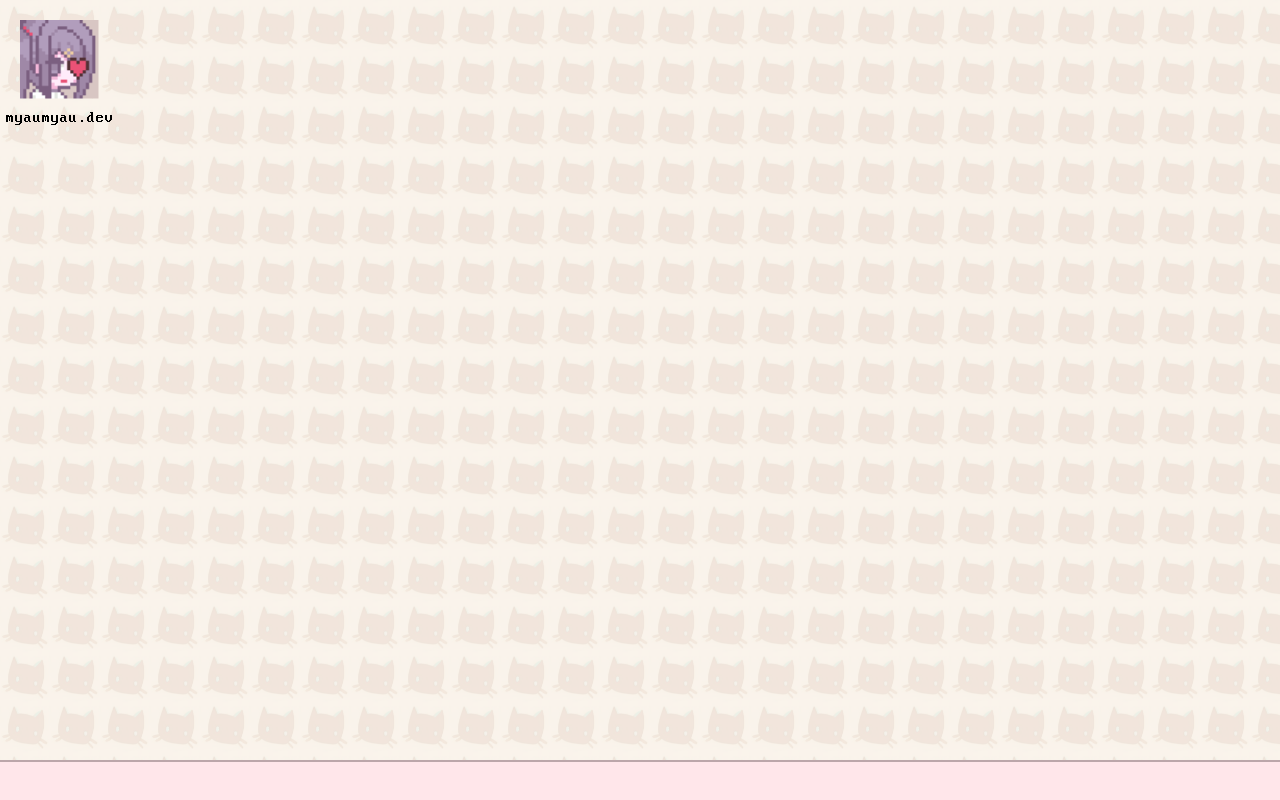
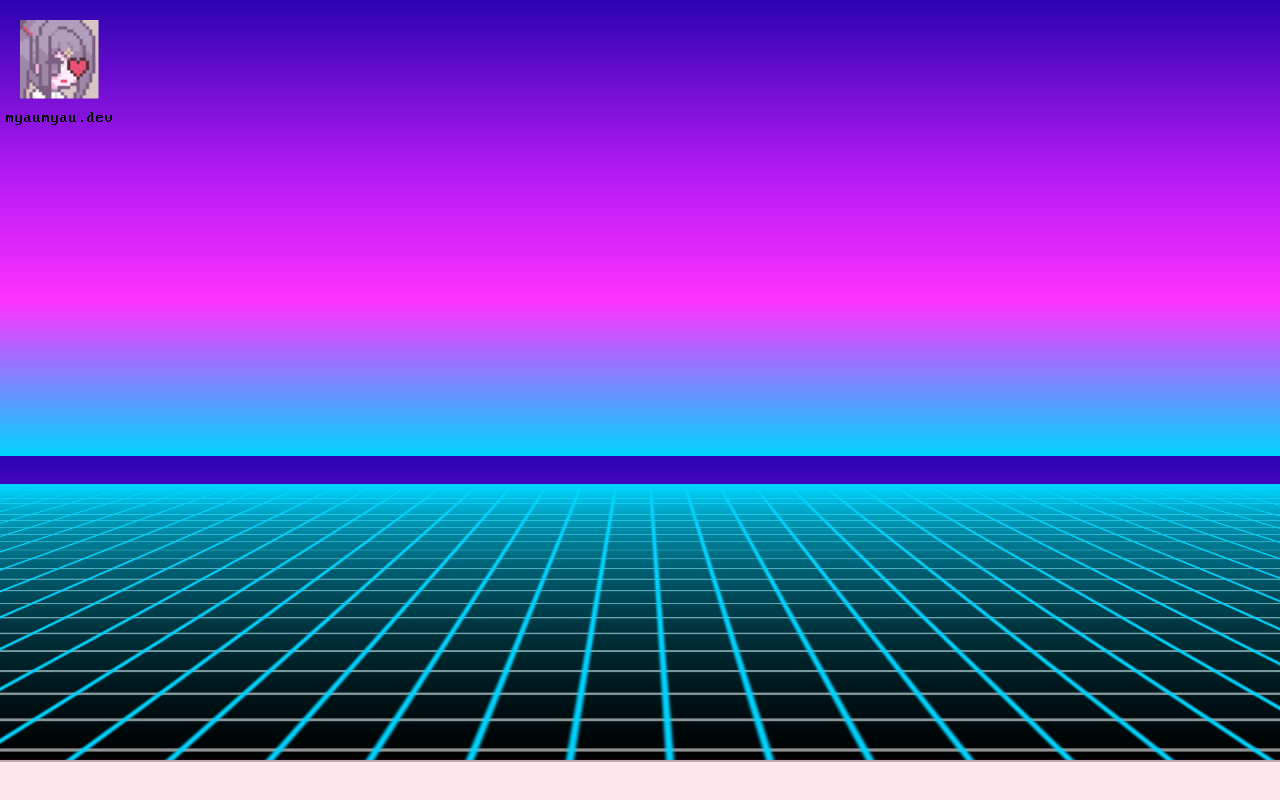
Before and after one commit to 2myaus/myaumyau.fail, a plain HTML site: page DOS/index.html in a window 1280 px wide. Drawn offline with Linux system fonts and the light colour scheme.

Commit message:
Add synthwave bg to DOS

```diff
--- a/DOS/overDOS.css
+++ b/DOS/overDOS.css
@@ -50,9 +50,61 @@
     height:100%;
 
     background-color: #fff;
-    background-image: url("bg.png");
-    background-size: 50px 50px;
-    background-repeat: repeat;
+    background-image: linear-gradient(0deg, rgba(0,212,255,1) 0%, rgba(255,50,255,1) 34%, rgba(180,26,243,1) 62%, rgba(44,3,176,1) 100%);
+    background-size: 100% 60%;
+}
+
+#desktop .background .floor{
+    position: absolute;
+    bottom:0;
+    left:50%;
+    transform-origin: bottom center;
+    transform: translateX(-50%) perspective(90vw) rotateX(70deg);
+    width:300%;
+    height:300%;
+
+    --vline-radius: 2px;
+    --vline-blur-radius: 6px;
+
+    --hline-radius: 4px;
+    --hline-blur-radius: 6px;
+
+    background:
+    linear-gradient(180deg,
+    rgba(0,212,255,1),
+    #0000
+    ),
+    linear-gradient(90deg,
+        rgba(0,212,255,0) calc(50px - var(--vline-blur-radius)),
+        rgba(0, 212, 255, 1) calc(50px - var(--vline-radius)),
+        rgba(0,212,255,1) 50px,
+        rgba(0,212,255,1) calc(50px + var(--vline-radius)),
+        rgba(0,212,255,0) calc(50px + var(--vline-blur-radius)),
+        rgba(0,212,255,0) 100px
+    ),
+    linear-gradient(0deg,
+        rgba(0,212,255,0) calc(50px - var(--hline-blur-radius)),
+        rgba(145, 145, 145, 1) calc(50px - var(--hline-radius)),
+        rgba(145, 145, 145, 1) 50px,
+        rgba(145, 145, 145, 1) calc(50px + var(--hline-radius)),
+        rgba(0,212,255,0) calc(50px + var(--hline-blur-radius)),
+        rgba(0,212,255,0) 100px
+    );
+    border-top: 10vh #00d4ff solid;
+    filter:blur(1px);
+    background-color: black;
+    background-size: 100% 100%, 100px 100px, 100px 100px;
+
+    animation: background-scroll linear 1s infinite;
+}
+
+@keyframes background-scroll{
+    0%{
+        background-position-y: 0, 0, 0;
+    }
+    100%{
+        background-position-y: 0, 0, 100px;
+    }
 }
 
 .window{
```
